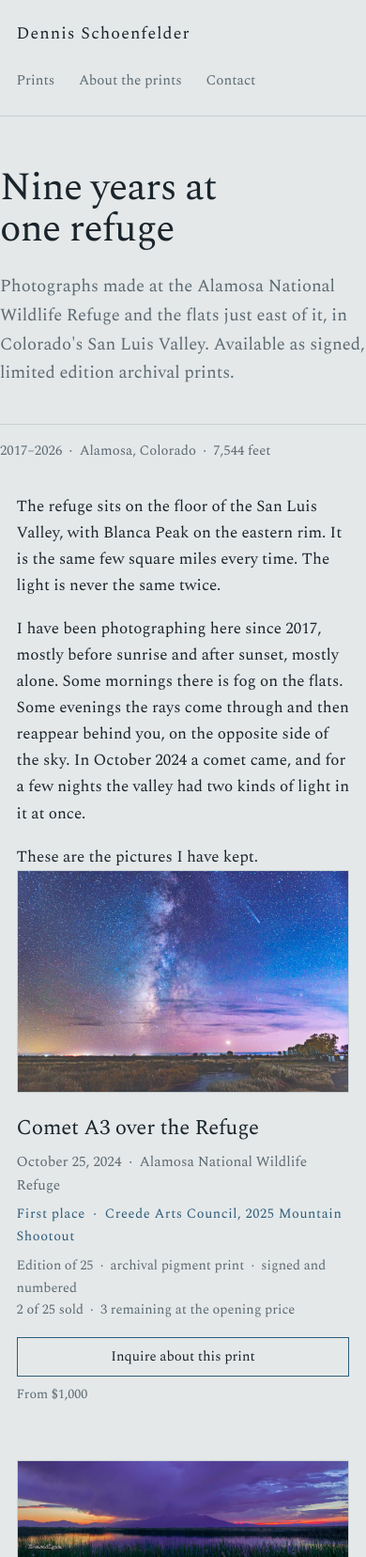
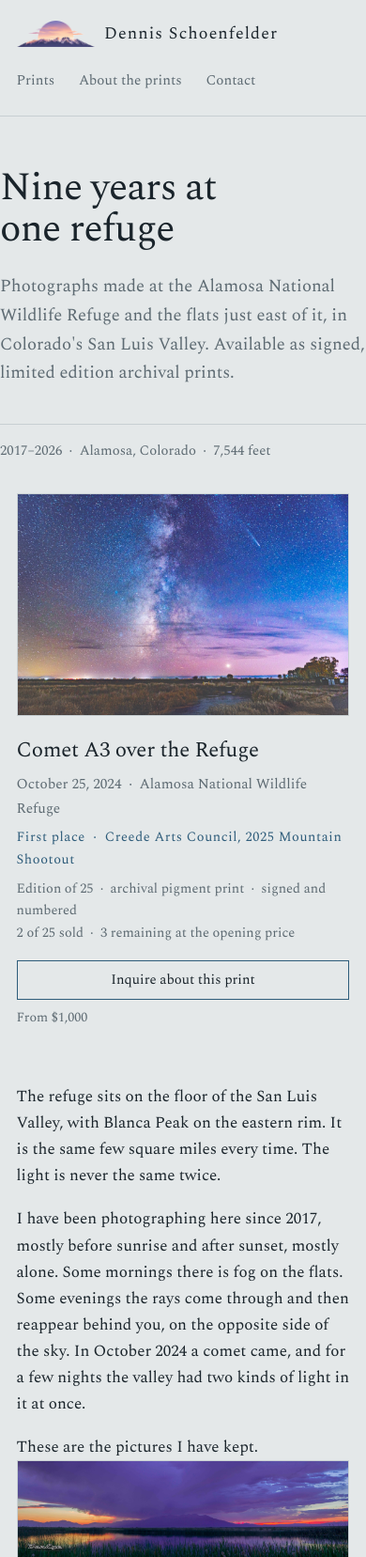
Before and after one commit to dancfox/dennisschoenfelder.com, a plain HTML site: page index.html in a window 390 px wide. Shown: the top 1657 px of the page at 94% size. Drawn offline with nearby package versions, Linux system fonts and the light colour scheme.

Commit message:
Prototype: lift the photographs above the fold, add the logo mark
Measured first: on a 1280x800 laptop the first photograph began 954px
down, 154px below the fold, and it was below the fold on a 1512 desktop
and a 390 phone too. Opening a photographer's site showed a headline, a
paragraph and a date line, and no photograph at all.

Two changes, no new layout. The hero's 5.5rem of top padding comes down
to 2.6rem, and the artist statement moves from between the headline and
the gallery to just after the comet plate, where it reads as a voice
behind the first picture rather than a preface to be got through. The
first photograph now starts at 511px: above the fold on all three, with
235-434px of it showing on open.

Charlie's logo is in as the mark alongside the wordmark in the header
bar, which costs no vertical space because that bar already exists, and
again in the footer. Its near-white background is flood-filled to
transparency from the border rather than keyed globally, so the pale
centre of the sun survives; it then reads on both the light and the
dark theme, which a white-backed rectangle would not.

The name stays live Spectral text rather than the lockup's baked
lettering, so it scales, stays selectable and readable aloud, and
follows the theme. Matching the lockup exactly would need an SVG with
the type as vectors, which cannot be recovered from a 1254px raster.

Prototype on its own branch; nothing merged.

Co-Authored-By: Claude Opus 5 <noreply@anthropic.com>
Claude-Session: https://claude.ai/code/session_012MjpE1M9FAte47PMoVFN9v

```diff
--- a/index.html
+++ b/index.html
@@ -79,7 +79,12 @@ header.site .shell{
 .wordmark{
   font-size:1.12rem;font-weight:400;letter-spacing:.06em;
   text-decoration:none;color:var(--ink);
+  display:inline-flex;align-items:center;gap:.6rem;
 }
+/* The mark carries the identity; the name stays live text so it scales,
+   stays selectable and readable aloud, and follows the theme. */
+.wordmark img{height:1.75rem;width:auto;display:block;}
+footer.site .mark{height:2.6rem;width:auto;display:block;margin:0 0 1rem;opacity:.9;}
 nav.site{display:flex;gap:1.6rem;}
 nav.site a{
   color:var(--muted);text-decoration:none;font-size:.94rem;
@@ -88,7 +93,7 @@ nav.site a{
 nav.site a:hover,nav.site a:focus-visible{color:var(--ink);border-bottom-color:var(--accent);}
 
 /* ---------- hero ---------- */
-.hero{padding:5.5rem 0 3rem;}
+.hero{padding:2.6rem 0 2.2rem;}
 .hero h1{
   font-size:clamp(2.6rem,8vw,4.6rem);
   font-weight:200;
@@ -106,7 +111,7 @@ nav.site a:hover,nav.site a:focus-visible{color:var(--ink);border-bottom-color:v
 }
 
 /* ---------- statement ---------- */
-.statement{padding:1rem 0 4.5rem;}
+.statement{padding:0 0 5rem;}
 .statement p{margin:0 0 1.15rem;}
 .statement p:last-child{margin-bottom:0;}
 
@@ -212,7 +217,7 @@ footer.site p{margin:0 0 .4rem;}
 
 <header class="site">
   <div class="shell">
-    <a class="wordmark" href="#top">Dennis Schoenfelder</a>
+    <a class="wordmark" href="#top"><img src="images/logo-mark.png" alt="" width="719" height="240" decoding="async"><span>Dennis Schoenfelder</span></a>
     <nav class="site">
       <a href="#prints">Prints</a>
       <a href="#editions">About the prints</a>
@@ -227,12 +232,6 @@ footer.site p{margin:0 0 .4rem;}
     <h1>Nine years at one refuge</h1>
     <p class="lede">Photographs made at the Alamosa National Wildlife Refuge and the flats just east of it, in Colorado's San Luis Valley. Available as signed, limited edition archival prints.</p>
     <p class="meta">2017&ndash;2026 &nbsp;·&nbsp; Alamosa, Colorado &nbsp;·&nbsp; 7,544 feet</p>
-  </div>
-
-  <div class="shell statement prose">
-    <p>The refuge sits on the floor of the San Luis Valley, with Blanca Peak on the eastern rim. It is the same few square miles every time. The light is never the same twice.</p>
-    <p>I have been photographing here since 2017, mostly before sunrise and after sunset, mostly alone. Some mornings there is fog on the flats. Some evenings the rays come through and then reappear behind you, on the opposite side of the sky. In October 2024 a comet came, and for a few nights the valley had two kinds of light in it at once.</p>
-    <p>These are the pictures I have kept.</p>
   </div>
 
   <div id="prints">
@@ -253,6 +252,12 @@ footer.site p{margin:0 0 .4rem;}
           <span class="price">From $1,000</span>
         </div>
       </div>
+    </div>
+
+    <div class="shell statement prose">
+    <p>The refuge sits on the floor of the San Luis Valley, with Blanca Peak on the eastern rim. It is the same few square miles every time. The light is never the same twice.</p>
+    <p>I have been photographing here since 2017, mostly before sunrise and after sunset, mostly alone. Some mornings there is fog on the flats. Some evenings the rays come through and then reappear behind you, on the opposite side of the sky. In October 2024 a comet came, and for a few nights the valley had two kinds of light in it at once.</p>
+    <p>These are the pictures I have kept.</p>
     </div>
 
     <div class="shell plate">
@@ -488,6 +493,7 @@ footer.site p{margin:0 0 .4rem;}
 
 <footer class="site">
   <div class="shell">
+    <img class="mark" src="images/logo-mark.png" alt="" width="719" height="240" loading="lazy" decoding="async">
     <p>&copy; 2026 Dennis Schoenfelder. All photographs are the property of the photographer and may not be reproduced without permission.</p>
     <p>Alamosa, Colorado</p>
   </div>
```
Also changed, not shown: images/logo-mark.png (added).
